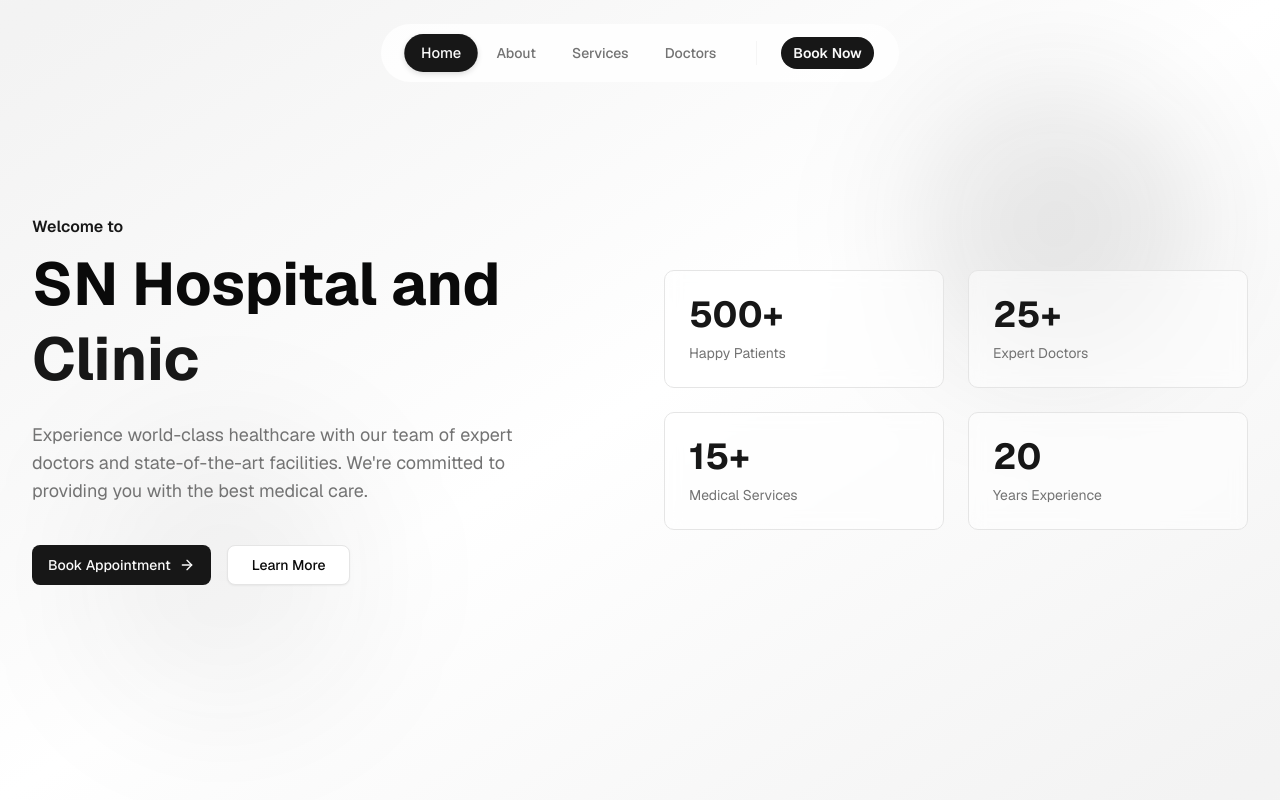
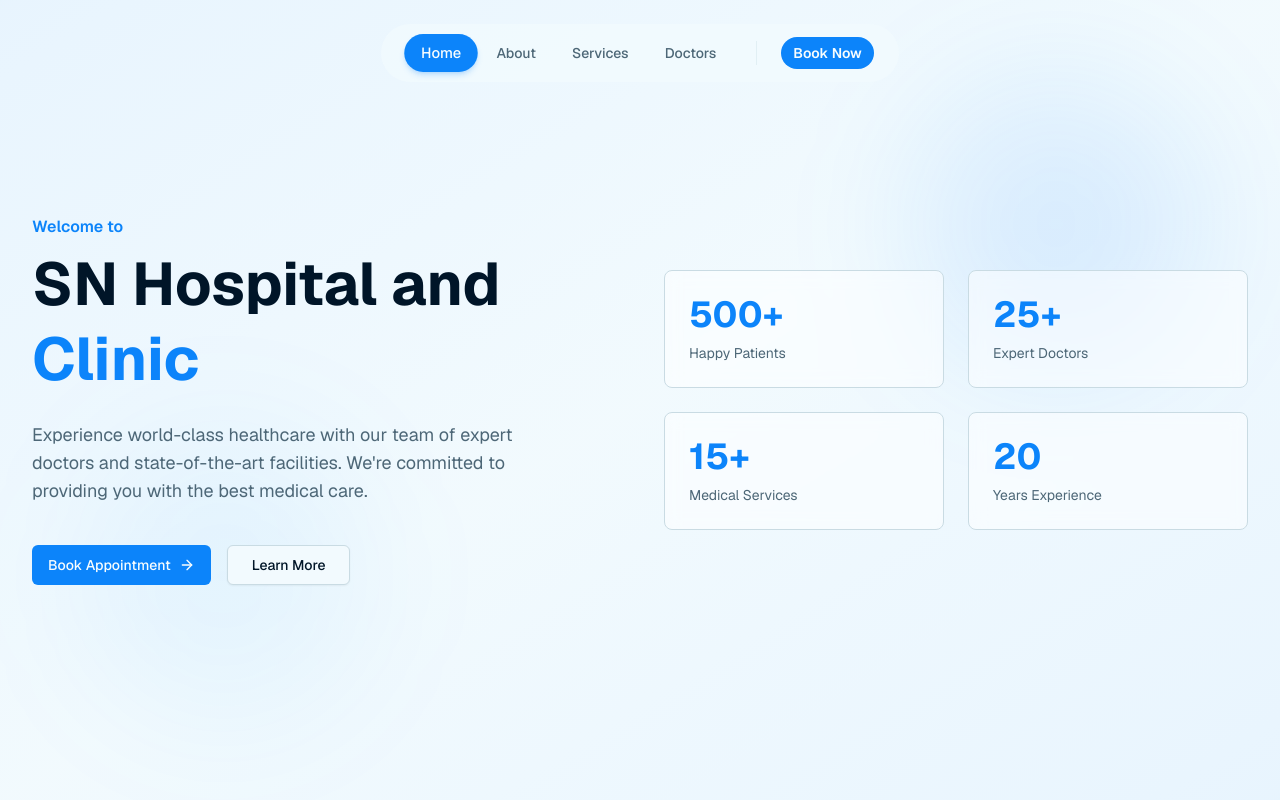
Before and after one commit to dev-fm-thekk/sn-hospital, a Next.js app: page / in a window 1280 px wide. Shown: the top 800 px of the page. Built offline with nearby package versions, Linux system fonts and the light colour scheme.

Commit message:
fix: color pattern

```diff
--- a/app/globals.css
+++ b/app/globals.css
@@ -1,146 +1,136 @@
+/* =====================================================
+   THEME: Serene Horizon Clinic
+   PRIMARY:   #3B82F6  True Blue
+   SECONDARY: #7DD3FC  Light Sky Blue
+   ACCENT:    #1E3A5F  Deep Navy
+   BASE:      #F1F8FF  Horizon White
+   ===================================================== */
+
 @import 'tailwindcss';
 @import 'tw-animate-css';
 
 @custom-variant dark (&:is(.dark *));
 
 :root {
-  --background: oklch(1 0 0);
-  --foreground: oklch(0.145 0 0);
-  --card: oklch(1 0 0);
-  --card-foreground: oklch(0.145 0 0);
-  --popover: oklch(1 0 0);
-  --popover-foreground: oklch(0.145 0 0);
-  --primary: oklch(0.205 0 0);
-  --primary-foreground: oklch(0.985 0 0);
-  --secondary: oklch(0.97 0 0);
-  --secondary-foreground: oklch(0.205 0 0);
-  --muted: oklch(0.97 0 0);
-  --muted-foreground: oklch(0.556 0 0);
-  --accent: oklch(0.97 0 0);
-  --accent-foreground: oklch(0.205 0 0);
-  --destructive: oklch(0.577 0.245 27.325);
-  --destructive-foreground: oklch(0.985 0 0);
-  --border: oklch(0.922 0 0);
-  --input: oklch(0.922 0 0);
-  --ring: oklch(0.708 0 0);
-  --chart-1: oklch(0.646 0.222 41.116);
-  --chart-2: oklch(0.6 0.118 184.704);
-  --chart-3: oklch(0.398 0.07 227.392);
-  --chart-4: oklch(0.828 0.189 84.429);
-  --chart-5: oklch(0.769 0.188 70.08);
-  --radius: 0.625rem;
-  --sidebar: oklch(0.985 0 0);
-  --sidebar-foreground: oklch(0.145 0 0);
-  --sidebar-primary: oklch(0.205 0 0);
-  --sidebar-primary-foreground: oklch(0.985 0 0);
-  --sidebar-accent: oklch(0.97 0 0);
-  --sidebar-accent-foreground: oklch(0.205 0 0);
-  --sidebar-border: oklch(0.922 0 0);
-  --sidebar-ring: oklch(0.708 0 0);
-  --shadow-x: 0px;
-  --shadow-y: 1px;
-  --shadow-blur: 2px;
-  --shadow-spread: 0px;
-  --shadow-opacity: 0.05;
-  --shadow-color: #000000;
+  /* ===== 60% BASE (Horizon White - #F1F8FF) ===== */
+  --background: 0.98 0.01 225;
+  --foreground: 0.19 0.05 245;      /* #1E3A5F Deep Navy */
+
+  --card: 0.99 0.008 225;
+  --card-foreground: 0.19 0.05 245;
+
+  --popover: 0.99 0.008 225;
+  --popover-foreground: 0.19 0.05 245;
+
+  --muted: 0.93 0.018 225;
+  --muted-foreground: 0.5 0.04 235;
+
+  --border: 0.88 0.022 225;
+  --input: 0.88 0.022 225;
+
+  /* ===== 30% PRIMARY (True Blue - #3B82F6) ===== */
+  --primary: 0.62 0.2 255;
+  --primary-foreground: 0.99 0.005 225;
+
+  /* ===== SECONDARY (Light Sky Blue - #7DD3FC) ===== */
+  --secondary: 0.83 0.1 220;
+  --secondary-foreground: 0.19 0.05 245;
+
+  --ring: 0.62 0.2 255;
+
+  /* Sidebar */
+  --sidebar: 0.96 0.012 225;
+  --sidebar-foreground: 0.19 0.05 245;
+  --sidebar-primary: 0.62 0.2 255;
+  --sidebar-primary-foreground: 0.99 0.005 225;
+  --sidebar-accent: 0.83 0.1 220;
+  --sidebar-accent-foreground: 0.19 0.05 245;
+  --sidebar-border: 0.88 0.022 225;
+  --sidebar-ring: 0.62 0.2 255;
+
+  /* ===== 10% ACCENT (Deep Navy - #1E3A5F) ===== */
+  --accent: 0.19 0.05 245;
+  --accent-foreground: 0.99 0.005 225;
+
+  --destructive: 0.55 0.2 25;
+  --destructive-foreground: 0.98 0 0;
+
+  /* Chart Colors */
+  --chart-1: 0.62 0.2 255;   /* True Blue */
+  --chart-2: 0.83 0.1 220;   /* Light Sky */
+  --chart-3: 0.19 0.05 245;  /* Deep Navy */
+  --chart-4: 0.48 0.18 255;  /* Deep Blue */
+  --chart-5: 0.74 0.07 220;  /* Soft Blue */
+
+  --radius: 0.5rem;
 }
 
 .dark {
-  --background: oklch(0.145 0 0);
-  --foreground: oklch(0.985 0 0);
-  --card: oklch(0.205 0 0);
-  --card-foreground: oklch(0.985 0 0);
-  --popover: oklch(0.269 0 0);
-  --popover-foreground: oklch(0.985 0 0);
-  --primary: oklch(0.922 0 0);
-  --primary-foreground: oklch(0.205 0 0);
-  --secondary: oklch(0.269 0 0);
-  --secondary-foreground: oklch(0.985 0 0);
-  --muted: oklch(0.269 0 0);
-  --muted-foreground: oklch(0.708 0 0);
-  --accent: oklch(0.371 0 0);
-  --accent-foreground: oklch(0.985 0 0);
-  --destructive: oklch(0.704 0.191 22.216);
-  --destructive-foreground: oklch(0.985 0 0);
-  --border: oklch(1 0 0 / 10%);
-  --input: oklch(1 0 0 / 15%);
-  --ring: oklch(0.556 0 0);
-  --chart-1: oklch(0.488 0.243 264.376);
-  --chart-2: oklch(0.696 0.17 162.48);
-  --chart-3: oklch(0.769 0.188 70.08);
-  --chart-4: oklch(0.627 0.265 303.9);
-  --chart-5: oklch(0.645 0.246 16.439);
-  --sidebar: oklch(0.205 0 0);
-  --sidebar-foreground: oklch(0.985 0 0);
-  --sidebar-primary: oklch(0.488 0.243 264.376);
-  --sidebar-primary-foreground: oklch(0.985 0 0);
-  --sidebar-accent: oklch(0.269 0 0);
-  --sidebar-accent-foreground: oklch(0.985 0 0);
-  --sidebar-border: oklch(1 0 0 / 10%);
-  --sidebar-ring: oklch(0.439 0 0);
-  --shadow-x: 0px;
-  --shadow-y: 1px;
-  --shadow-blur: 2px;
-  --shadow-spread: 0px;
-  --shadow-opacity: 0.05;
-  --shadow-color: #000000;
+  --background: 0.16 0.05 248;
+  --card: 0.2 0.05 246;
+  --popover: 0.2 0.05 246;
+  --foreground: 0.95 0.01 225;
+
+  --muted: 0.25 0.04 244;
+  --muted-foreground: 0.65 0.03 235;
+
+  --border: 1 0 0 / 15%;
+  --input: 1 0 0 / 18%;
+
+  --primary: 0.68 0.18 252;
+  --primary-foreground: 0.13 0.05 248;
+
+  --secondary: 0.55 0.09 222;
+  --secondary-foreground: 0.95 0.01 225;
+
+  --accent: 0.88 0.02 225;
+  --accent-foreground: 0.16 0.05 248;
+
+  --destructive: 0.6 0.22 25;
+  --destructive-foreground: 0.98 0 0;
 }
 
 @theme inline {
   --font-sans: 'Geist', 'Geist Fallback';
   --font-mono: 'Geist Mono', 'Geist Mono Fallback';
-  --color-background: var(--background);
-  --color-foreground: var(--foreground);
-  --color-card: var(--card);
-  --color-card-foreground: var(--card-foreground);
-  --color-popover: var(--popover);
-  --color-popover-foreground: var(--popover-foreground);
-  --color-primary: var(--primary);
-  --color-primary-foreground: var(--primary-foreground);
-  --color-secondary: var(--secondary);
-  --color-secondary-foreground: var(--secondary-foreground);
-  --color-muted: var(--muted);
-  --color-muted-foreground: var(--muted-foreground);
-  --color-accent: var(--accent);
-  --color-accent-foreground: var(--accent-foreground);
-  --color-destructive: var(--destructive);
-  --color-destructive-foreground: var(--destructive-foreground);
-  --color-border: var(--border);
-  --color-input: var(--input);
-  --color-ring: var(--ring);
-  --color-chart-1: var(--chart-1);
-  --color-chart-2: var(--chart-2);
-  --color-chart-3: var(--chart-3);
-  --color-chart-4: var(--chart-4);
-  --color-chart-5: var(--chart-5);
+
+  --color-background: oklch(var(--background));
+  --color-foreground: oklch(var(--foreground));
+  --color-card: oklch(var(--card));
+  --color-card-foreground: oklch(var(--card-foreground));
+  --color-popover: oklch(var(--popover));
+  --color-popover-foreground: oklch(var(--popover-foreground));
+  --color-primary: oklch(var(--primary));
+  --color-primary-foreground: oklch(var(--primary-foreground));
+  --color-secondary: oklch(var(--secondary));
+  --color-secondary-foreground: oklch(var(--secondary-foreground));
+  --color-muted: oklch(var(--muted));
+  --color-muted-foreground: oklch(var(--muted-foreground));
+  --color-accent: oklch(var(--accent));
+  --color-accent-foreground: oklch(var(--accent-foreground));
+  --color-destructive: oklch(var(--destructive));
+  --color-destructive-foreground: oklch(var(--destructive-foreground));
+  --color-border: oklch(var(--border));
+  --color-input: oklch(var(--input));
+  --color-ring: oklch(var(--ring));
+  --color-chart-1: oklch(var(--chart-1));
+  --color-chart-2: oklch(var(--chart-2));
+  --color-chart-3: oklch(var(--chart-3));
+  --color-chart-4: oklch(var(--chart-4));
+  --color-chart-5: oklch(var(--chart-5));
+  --color-sidebar: oklch(var(--sidebar));
+  --color-sidebar-foreground: oklch(var(--sidebar-foreground));
+  --color-sidebar-primary: oklch(var(--sidebar-primary));
+  --color-sidebar-primary-foreground: oklch(var(--sidebar-primary-foreground));
+  --color-sidebar-accent: oklch(var(--sidebar-accent));
+  --color-sidebar-accent-foreground: oklch(var(--sidebar-accent-foreground));
+  --color-sidebar-border: oklch(var(--sidebar-border));
+  --color-sidebar-ring: oklch(var(--sidebar-ring));
+
   --radius-sm: calc(var(--radius) - 4px);
   --radius-md: calc(var(--radius) - 2px);
   --radius-lg: var(--radius);
   --radius-xl: calc(var(--radius) + 4px);
-  --color-sidebar: var(--sidebar);
-  --color-sidebar-foreground: var(--sidebar-foreground);
-  --color-sidebar-primary: var(--sidebar-primary);
-  --color-sidebar-primary-foreground: var(--sidebar-primary-foreground);
-  --color-sidebar-accent: var(--sidebar-accent);
-  --color-sidebar-accent-foreground: var(--sidebar-accent-foreground);
-  --color-sidebar-border: var(--sidebar-border);
-  --color-sidebar-ring: var(--sidebar-ring);
-  --font-serif: 'Source Serif 4', 'Source Serif 4 Fallback';
-  /* computed shadow variables below - do not modify */
-  --shadow-2xs: var(--shadow-x) var(--shadow-y) color-mix(in srgb, var(--shadow-color) calc(var(--shadow-opacity) * 100%), transparent);
-  --shadow-xs: var(--shadow-x) var(--shadow-y) var(--shadow-blur) var(--shadow-spread) color-mix(in srgb, var(--shadow-color) calc(var(--shadow-opacity) * 100%), transparent);
-  --shadow-sm: var(--shadow-x) var(--shadow-y) calc(var(--shadow-blur) * 1.5) var(--shadow-spread) color-mix(in srgb, var(--shadow-color) calc(var(--shadow-opacity) * 100%), transparent);
-  --shadow-md: calc(var(--shadow-x) * 2) calc(var(--shadow-y) * 2) calc(var(--shadow-blur) * 3) calc(var(--shadow-spread) - 1px) color-mix(in srgb, var(--shadow-color) calc(var(--shadow-opacity) * 100%), transparent);
-  --shadow-lg: calc(var(--shadow-x) * 4) calc(var(--shadow-y) * 4) calc(var(--shadow-blur) * 5) calc(var(--shadow-spread) - 3px) color-mix(in srgb, var(--shadow-color) calc(var(--shadow-opacity) * 100%), transparent);
-  --shadow-xl: calc(var(--shadow-x) * 6) calc(var(--shadow-y) * 6) calc(var(--shadow-blur) * 7) calc(var(--shadow-spread) - 5px) color-mix(in srgb, var(--shadow-color) calc(var(--shadow-opacity) * 100%), transparent);
-  --shadow-2xl: calc(var(--shadow-x) * 8) calc(var(--shadow-y) * 8) calc(max(0px, var(--shadow-blur) * 9 - 8px)) calc(var(--shadow-spread) - 12px) color-mix(in srgb, var(--shadow-color) calc(var(--shadow-opacity) * 250%), transparent);
-  --shadow: var(--shadow-md);
-  --color-shadow-color: var(--shadow-color);
-  --shadow-opacity: var(--shadow-opacity);
-  --shadow-spread: var(--shadow-spread);
-  --shadow-blur: var(--shadow-blur);
-  --shadow-y: var(--shadow-y);
-  --shadow-x: var(--shadow-x);
 }
 
 @layer base {
```
